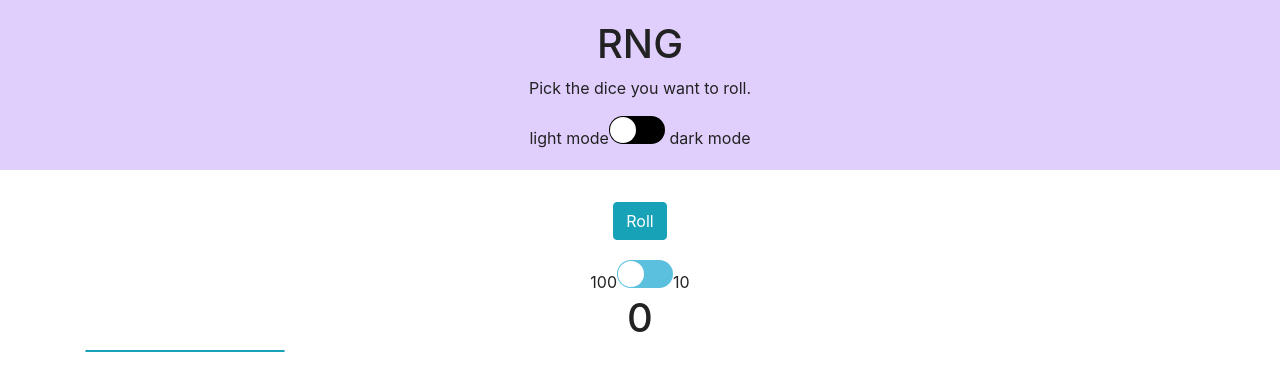
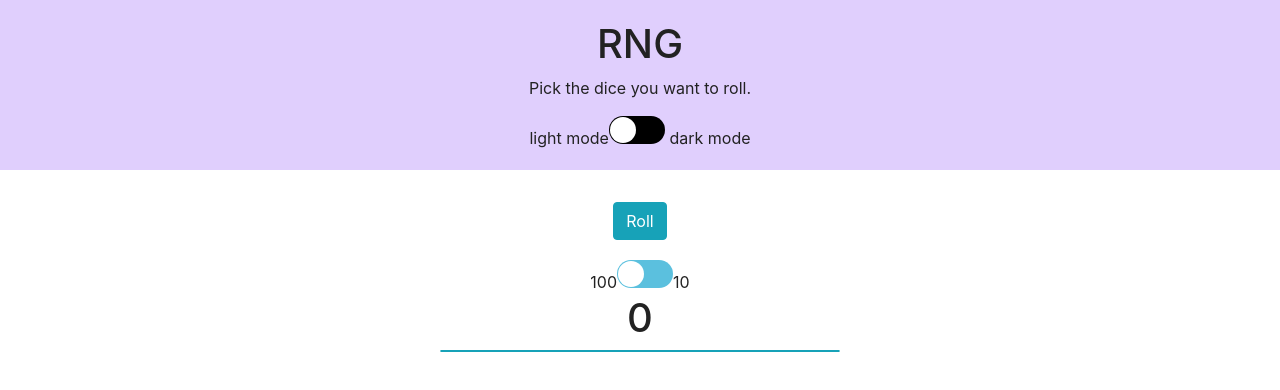
Before and after one commit to nmegrant/random_number_generator, a React (Create React App) app: page / in a window 1280 px wide. Shown: the top 390 px of the page. Built offline with nearby package versions, Linux system fonts and the light colour scheme.

Commit message:
Center history and move styling to .css

```diff
--- a/src/App.css
+++ b/src/App.css
@@ -2,37 +2,16 @@
   text-align: center;
 }
 
-.App-logo {
-  height: 40vmin;
-  pointer-events: none;
+.myContainer {
+  display: flex;
+  flex-direction: column;
+  margin-top: 20px;
+  align-items: center;
 }
 
-@media (prefers-reduced-motion: no-preference) {
-  .App-logo {
-    animation: App-logo-spin infinite 20s linear;
-  }
+.myCard {
+  flex-direction: row;
+  justify-content: center;
+  width: 400px;
+  flex-wrap: wrap;
 }
-
-.App-header {
-  background-color: #282c34;
-  min-height: 100vh;
-  display: flex;
-  flex-direction: column;
-  align-items: center;
-  justify-content: center;
-  font-size: calc(10px + 2vmin);
-  color: white;
-}
-
-.App-link {
-  color: #61dafb;
-}
-
-@keyframes App-logo-spin {
-  from {
-    transform: rotate(0deg);
-  }
-  to {
-    transform: rotate(360deg);
-  }
-}
--- a/src/App.js
+++ b/src/App.js
@@ -41,7 +41,7 @@ function App() {
       <Button variant="info" onClick={rollDice}>
         Roll
       </Button>
-      <Container style={{ marginTop: "20px", justifyContent: "center" }}>
+      <Container className="myContainer">
         <span>
           100
           <Switch
@@ -58,13 +58,10 @@ function App() {
         <h1>{roll}</h1>
         <Card
           border="info"
+          className="myCard"
           style={{
-            flexDirection: "row",
-            justifyContent: "center",
             background: mode.background,
             color: mode.color,
-            width: "200px",
-            flexWrap: "wrap",
           }}
         >
           {rollHistory.map((roll, index) => (
```
